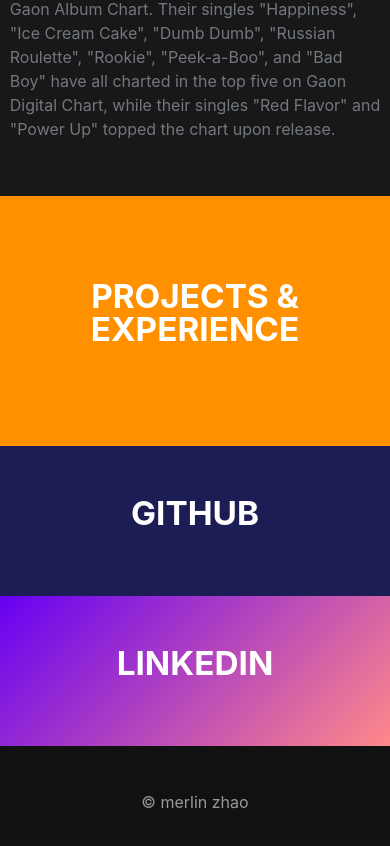
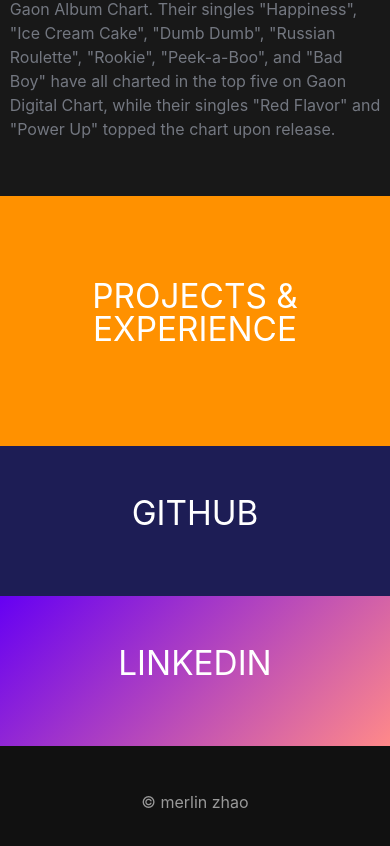
Before and after one commit to merlinzhao/merlinzhao_web, a Vue app: page / in a window 390 px wide. Shown: the part 1782-2628 px from the top of the page. Built offline with nearby package versions, Linux system fonts and the light colour scheme; some icons are missing.

Commit message:
font weight changes

```diff
--- a/src/components/projectCard.vue
+++ b/src/components/projectCard.vue
@@ -194,4 +194,9 @@ export default {
 .projectCard:hover .githubLogo {
   color: white;
 }
+@media only screen and (max-width: 768px) {
+  .leftCol {
+    filter: saturate(1) !important;
+  }
+}
 </style>
--- a/src/components/projectCardL.vue
+++ b/src/components/projectCardL.vue
@@ -240,4 +240,9 @@ export default {
     background-size: contain;
   }
 }
+@media only screen and (max-width: 768px) {
+  .leftCol {
+    filter: saturate(1) !important;
+  }
+}
 </style>
--- a/src/components/welcome.vue
+++ b/src/components/welcome.vue
@@ -6,16 +6,6 @@
         <p class="headingThree projectThree projectCenter">PROJECTS & EXPERIENCE</p>
       </div>
     </div>
-    <!-- <div class="aboutMeRow">
-      <div class="aboutMeCenter">
-        <p class="headingThree aboutMeThree">About Me</p>
-        <p class="regText">
-          Red Velvet (Hangul: 레드벨벳) is a South Korean girl group formed by SM Entertainment. The group debuted on August 1, 2014, with the digital single "Happiness" and four group members: Irene, Seulgi, Wendy, and Joy. In March 2015, Yeri was added into the group.
-          <br />
-          <br />Since their debut, Red Velvet has released two studio albums, one reissue album, and eight extended plays in Korean, with nine of them topping South Korea's Gaon Album Chart. Their singles "Happiness", "Ice Cream Cake", "Dumb Dumb", "Russian Roulette", "Rookie", "Peek-a-Boo", and "Bad Boy" have all charted in the top five on Gaon Digital Chart, while their singles "Red Flavor" and "Power Up" topped the chart upon their releases. Red Velvet is regarded as one of the most popular K-pop groups worldwide by Time and Billboard and have received several awards for music, choreography, and popularity, including the Golden Disc New Artist Award in 2015 and the Mnet Asian Music Award for Best Female Group in 2017.
-        </p>
-      </div>
-    </div>-->
     <div class="gitRow">
       <div
         class="col gitRowLeft"
@@ -45,42 +35,10 @@
 <script>
 export default {
   data() {
-    return {
-      currentTime: "",
-      selectFas: "",
-      greeting: "여보세요",
-      greetingArr: [
-        "여보세요",
-        "hello",
-        "hola",
-        "こんにちは",
-        "bonjour",
-        "你好"
-      ],
-      greetingIndex: 0,
-
-      testNum: 0
-    };
+    return {};
   },
-  mounted() {
-    this.currentTime = new Date();
-
-    setInterval(() => {
-      if (this.greetingIndex < 5) {
-        this.greetingIndex++;
-      } else {
-        this.greetingIndex = 0;
-      }
-      this.greeting = this.greetingArr[this.greetingIndex];
-    }, 800);
-  },
+  mounted() {},
   methods: {
-    overProject() {
-      this.projectCenter.style.transform = "translateX(100px)";
-    },
-    outProject() {
-      this.projectCenter.style.transform = "translateX(0px)";
-    },
     nav(event) {
       this.$router.push({ path: event });
     }
@@ -473,7 +431,7 @@ export default {
 /* ================ 555px 555px 555px 555px 555px 555px =================== */
 /* ======================================================================== */
 
-@media only screen and (max-width: 555px) {
+@media only screen and (max-width: 768px) {
   .gitRow {
     display: flex !important;
     flex-direction: column !important;
@@ -487,5 +445,8 @@ export default {
   .gitRowRight {
     height: 150px;
   }
+  .headingThree {
+    font-weight: 400 !important;
+  }
 }
 </style>
```
